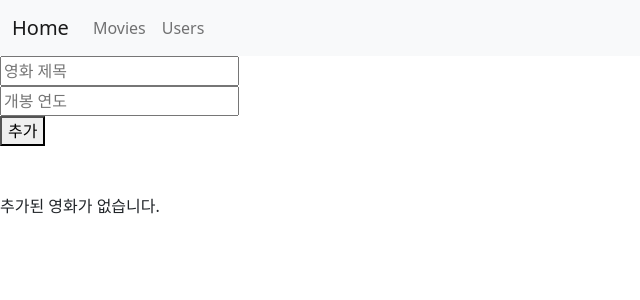
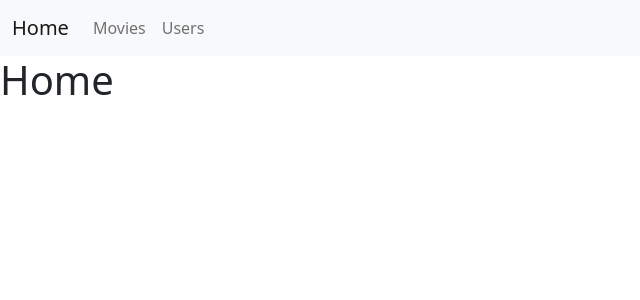
Before and after one commit to ejImDev/React_study, a React (Create React App) app in the folder study/: page / in a window 1280 px wide. Shown: the top 300 px of the page, without its empty margins (0-640 px from the left). Built offline with nearby package versions, Linux system fonts and the light colour scheme.

Commit message:
Router 적용 및 Switch, Link 활용

```diff
--- a/study/src/App.js
+++ b/study/src/App.js
@@ -1,8 +1,12 @@
 import React, { useState } from "react";
 import Movie from "./components/Movie";
 import MovieForm from "./components/MovieForm";
-import movie from "./components/Movie";
 import Navbar from "./components/Navbar";
+import {
+    BrowserRouter as Router,
+    Switch,
+    Route
+} from "react-router-dom";
 
 function App() {
     const [movies, setMovies] = useState([]);
@@ -12,7 +16,6 @@ function App() {
             return movie.id != id;
         }));
     };
-    /*filter를 이용하여 삭제 선택한 id가 아닌것만 출력하도록 함*/
 
     const rederingMovies = movies.length ? movies.map(movie =>{
        return (
@@ -32,13 +35,29 @@ function App() {
     };
 
     return (
-    <div className="App">
-        <Navbar />
-        <MovieForm addMovie={addMovie} />
-        <br />
-        <br />
-        {rederingMovies}
-    </div>
+        <Router>
+            <div className="App">
+                <Navbar />
+                <Switch> {/*Switch를 사용하면 코드를 내려가면서 가장 먼저 매치되는 Route가 뜸. 따라서 순서가 아주 중요함
+                만약 "/"으로 지정된 Route에서 exact옵션을 넣지않았다면 "users" 메뉴를 눌렀을때 "Home"이 떴을것임)*/}
+                    <Route path="/movies">
+                        <h1>Movie list</h1>
+                        <MovieForm addMovie={addMovie} />
+                        {rederingMovies}
+                    </Route> {/*라우터 밑에서 라우트를 사용할 수 있음. 라우트 하나당 하나의 페이지*/}
+                    <Route path="/" exact>
+                        {/* Switch를 쓰지않으면 슬래시 단위로 똑같을때 모두 뜸.
+                    예를들어 path="/"에서 출력되어야 할 부분이 "/movie"와 "/users"에서도 뜸
+                    (슬래시 단위기 때문에 "/user"로 지정해서 user라는 단어가 같더라도 "/users" 에서는 안뜸)
+                    또는 exact 옵션을 넣으면 정확히 일치할때만 콘텐츠를 보여줌*/}
+                        <h1>Home</h1>
+                    </Route>
+                    <Route path="/users">
+                        <h1>Users</h1>
+                    </Route>
+                </Switch>
+            </div>
+        </Router>
   );
 }
 
--- a/study/src/components/Navbar.js
+++ b/study/src/components/Navbar.js
@@ -1,10 +1,11 @@
 import React from 'react';
+import { Link } from "react-router-dom";
 
 const Navbar = () => {
     return (
         <nav className="navbar navbar-expand-lg bg-light">
             <div className="container-fluid">
-                <a className="navbar-brand" href="#">Home</a>
+                <Link className="navbar-brand" to="/">Home</Link>
                 <button className="navbar-toggler" type="button" data-bs-toggle="collapse" data-bs-target="#navbarNav"
                         aria-controls="navbarNav" aria-expanded="false" aria-label="Toggle navigation">
                     <span className="navbar-toggler-icon"></span>
@@ -12,10 +13,10 @@ const Navbar = () => {
                 <div className="collapse navbar-collapse" id="navbarNav">
                     <ul className="navbar-nav">
                         <li className="nav-item active">
-                            <a className="nav-link" href="#">Movies</a>
+                            <Link className="nav-link" to="/movies">Movies</Link>
                         </li>
                         <li className="nav-item">
-                            <a className="nav-link" href="#">Users</a>
+                            <Link className="nav-link" to="/users">Users</Link>
                         </li>
                     </ul>
                 </div>
```
